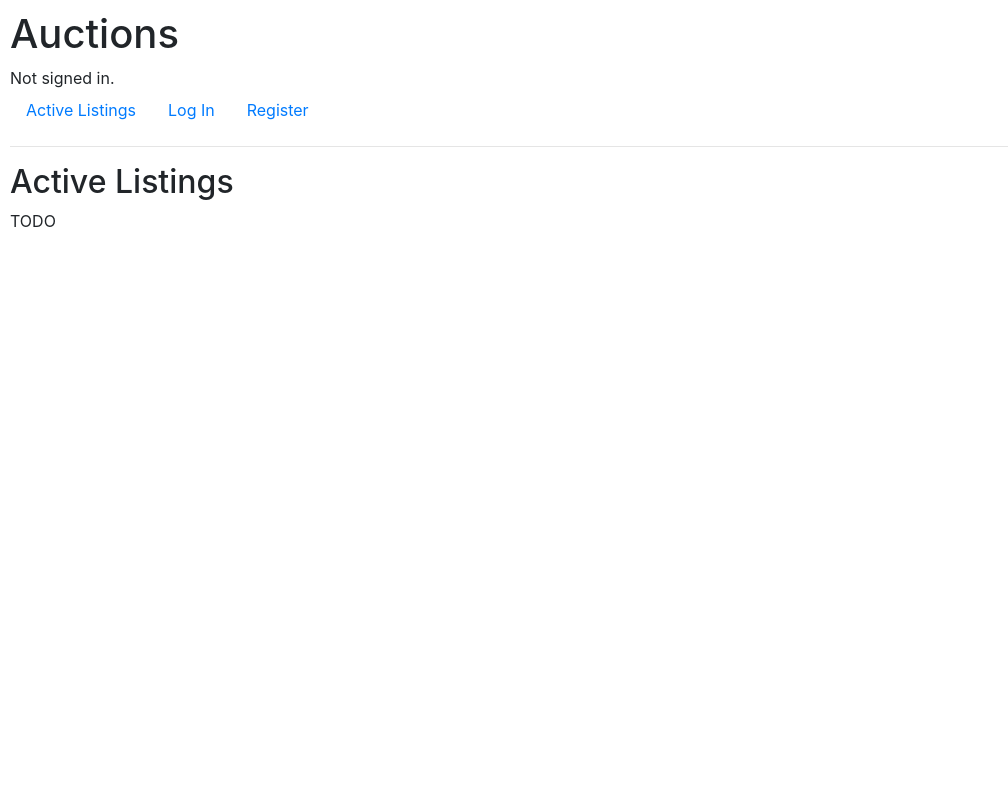
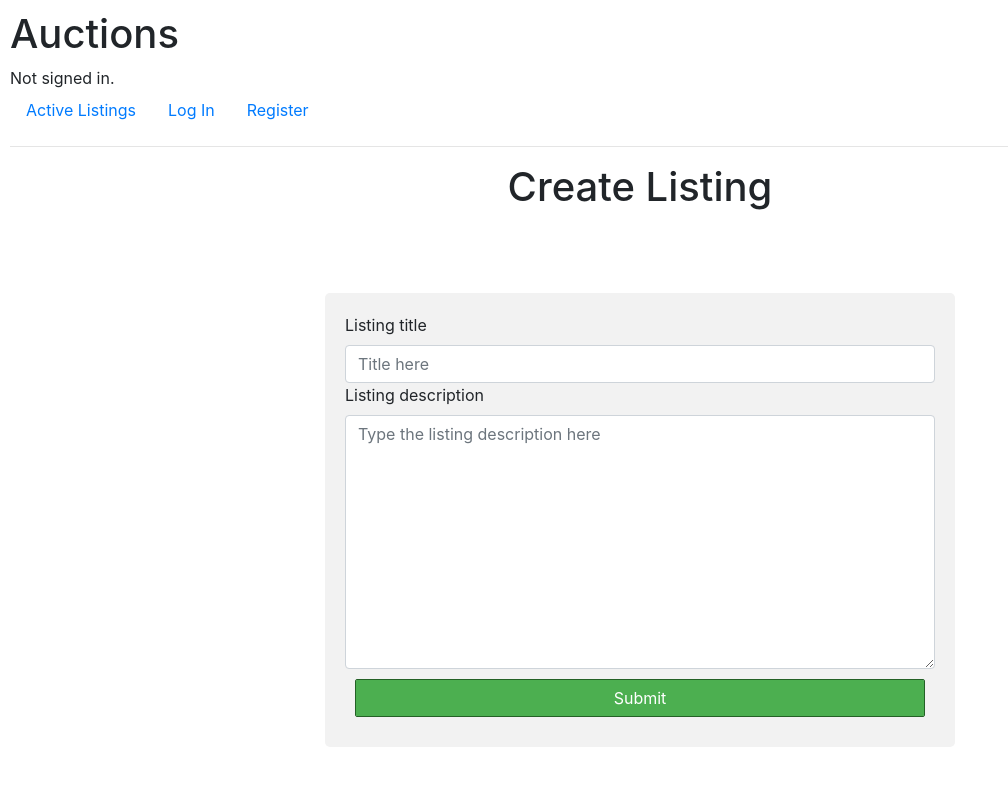
Before and after one commit to geoafrikana/cs50w, a Django app: template auctions/templates/auctions/create_listing.html in a window 1280 px wide. Shown: the top 786 px of the page, without its empty margins (0-1008 px from the left). Run offline with Django 3.2, Linux system fonts and the light colour scheme; the template is opened without the code that fills it, so the values that code supplies are empty; parts of the project's set-up code (start-up, migrations or seed data) failed here and were passed over; some libraries are stand-ins or nearby versions.

Commit message:
copied form from my project 1 into create listing view

```diff
--- a/auctions/templates/auctions/create_listing.html
+++ b/auctions/templates/auctions/create_listing.html
@@ -1,7 +1,24 @@
 {% extends "auctions/layout.html" %}
+{% block title %}Create Listing - Auction{% endblock %}
+
 
 {% block body %}
-    <h2>Active Listings</h2>
+<div style='text-align:center; margin-bottom:50px;'><h1>Create Listing</h1>
+    <br>
+    <h3 style='color:red'>{{message}}</h3></div>
 
-    TODO
+
+   <div class='form-group' style="width:50%; margin:auto; border-radius:5px; background-color: #f2f2f2; padding: 20px;">
+       <form action="{% url 'create_listing' %}" method='POST'>
+           {% csrf_token %}
+           <label for='listing_title'>Listing title</label>
+           <input type="text" id='listing_title' name="listing_title" placeholder="Title here" class='form-control'>
+           <label for='listing_description'>Listing description</label>
+           <textarea rows=10 cols=20 id='listing_description' name='listing_description' placeholder='Type the listing description here' class='form-control'></textarea>
+           <div style='padding:10px'><input style="color:white; background-color:#4CAF50; border-radius: 2px; border-color:#246126; width:100%" type='submit' value='Submit' class='form-control'>
+        </div>
+       </form>
+   </div>
+
+
 {% endblock %}
--- a/auctions/templates/auctions/index.html
+++ b/auctions/templates/auctions/index.html
@@ -1,4 +1,5 @@
 {% extends "auctions/layout.html" %}
+{% block title %}Auction{% endblock %}
 
 {% block body %}
     <h2>Active Listings</h2>
--- a/auctions/templates/auctions/layout.html
+++ b/auctions/templates/auctions/layout.html
@@ -3,7 +3,7 @@
 <!DOCTYPE html>
 <html lang="en">
     <head>
-        <title>{% block title %}Auctions{% endblock %}</title>
+        <title>{% block title %}{% endblock %}</title>
         <link rel="stylesheet" href="https://stackpath.bootstrapcdn.com/bootstrap/4.4.1/css/bootstrap.min.css" integrity="sha384-Vkoo8x4CGsO3+Hhxv8T/Q5PaXtkKtu6ug5TOeNV6gBiFeWPGFN9MuhOf23Q9Ifjh" crossorigin="anonymous">
         <link href="{% static 'auctions/styles.css' %}" rel="stylesheet">
     </head>
@@ -21,6 +21,9 @@
                 <a class="nav-link" href="{% url 'index' %}">Active Listings</a>
             </li>
             {% if user.is_authenticated %}
+            <li class="nav-item">
+                <a class="nav-link" href="{% url 'create_listing' %}">Create Listing</a>
+            </li>
                 <li class="nav-item">
                     <a class="nav-link" href="{% url 'logout' %}">Log Out</a>
                 </li>
--- a/auctions/templates/auctions/login.html
+++ b/auctions/templates/auctions/login.html
@@ -1,4 +1,5 @@
 {% extends "auctions/layout.html" %}
+{% block title %}Login - Auction{% endblock %}
 
 {% block body %}
 
--- a/auctions/templates/auctions/register.html
+++ b/auctions/templates/auctions/register.html
@@ -1,5 +1,6 @@
 {% extends "auctions/layout.html" %}
 
+{% block title %}Register - Auction{% endblock %}
 {% block body %}
 
     <h2>Register</h2>
--- a/auctions/urls.py
+++ b/auctions/urls.py
@@ -7,5 +7,5 @@ urlpatterns = [
     path("login", views.login_view, name="login"),
     path("logout", views.logout_view, name="logout"),
     path("register", views.register, name="register"),
-    path("create_listing", views.create_listing, name="create_listing" )
+    path("createlisting", views.create_listing, name="create_listing" )
 ]
```
Also changed, not shown: auctions/views.py (+7 -0 lines), db.sqlite3.
